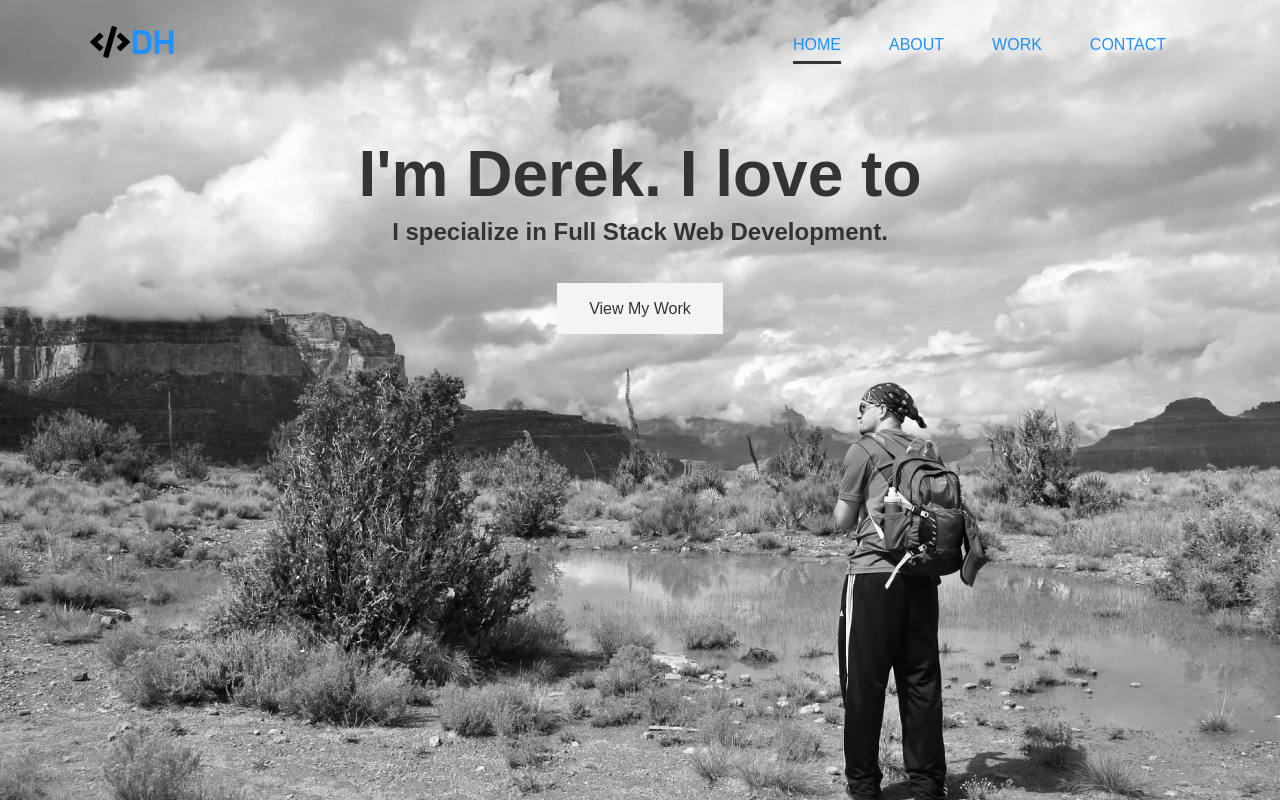
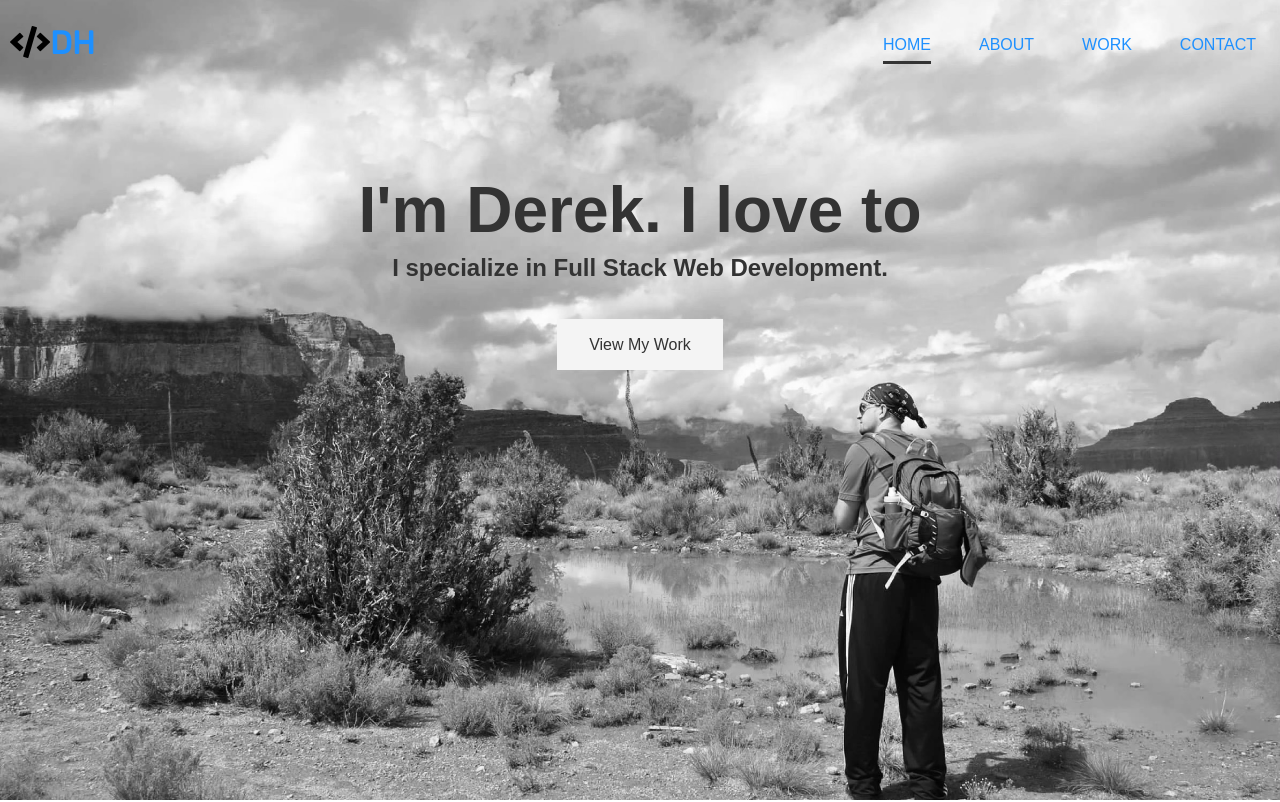
Before and after one commit to derekholland/webdev-portfolio, a plain HTML site: page index.html in a window 1280 px wide. Shown: the top 802 px of the page. Drawn offline with Linux system fonts and the light colour scheme.

Commit message:
fixed the nav bar so it looks good on larger screens

```diff
--- a/css/main.css
+++ b/css/main.css
@@ -216,7 +216,8 @@ span#dh {
   width: 70px;
   height: 70px;
   position: relative;
-  top: 10px; }
+  top: 10px;
+  margin-left: 10px; }
 
 #main-nav {
   display: flex;
--- a/index.html
+++ b/index.html
@@ -25,7 +25,7 @@
 
     <!-- Header -->
     <header id="header-home">
-      <div class="container">
+      <div>
         <nav id="main-nav">
           <i id="logo" class="fas fa-code fa-2x"><span id="dh">DH</span></i>
           <ul>
```
Also changed, not shown: about.html (+1 -1 lines), contact.html (+1 -1 lines), work.html (+1 -1 lines).
